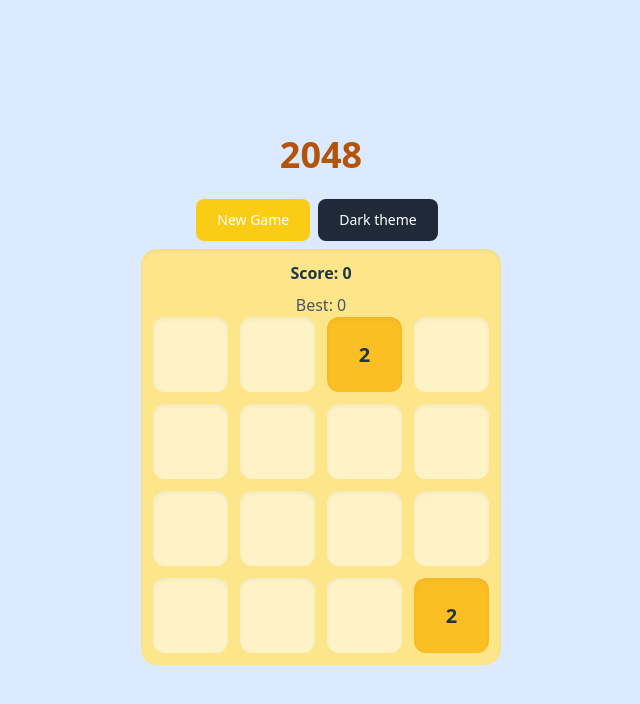
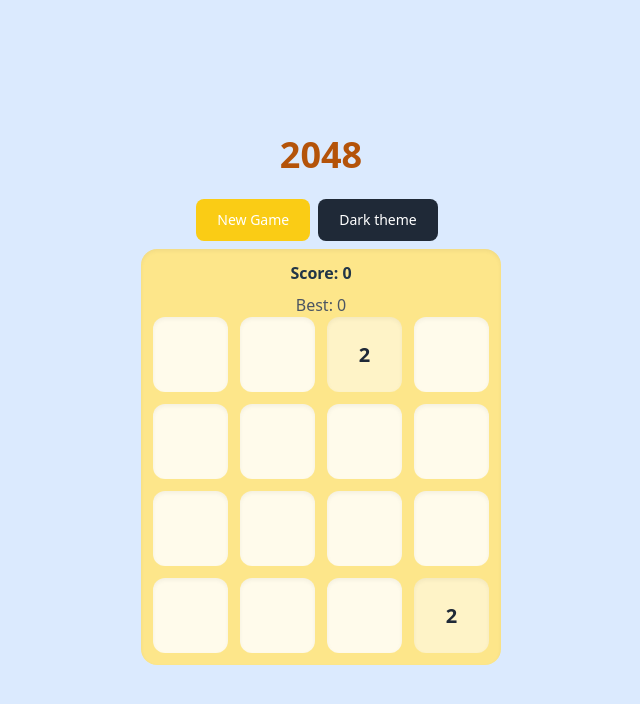
Before and after one commit to ElizabethShestakova/2048-react-ts, a React (Vite) app: page / in a window 1280 px wide. Shown: the top 704 px of the page, without its empty margins (319-959 px from the left). Built offline with nearby package versions, Linux system fonts and the light colour scheme.

Commit message:
animations

```diff
--- a/src/components/Board.tsx
+++ b/src/components/Board.tsx
@@ -24,9 +24,9 @@
             <p className="text-center mb-2 font-semibold">Score: {props.score}</p>
             <div className="text-md text-gray-600">Best: {props.bestScore}</div>
             <div className="grid grid-cols-4 gap-3" style={{ gridAutoRows: "1fr" }}>
-                {props.board.flat().map((cell, i) => (
-                    <Tile key={i} value={cell} />
-                ))}
+                {props.board.map((row, r) =>
+                    row.map((cell, i) => <Tile key={`${r}-${i}-${cell.value}`} cellValue={cell} />)
+                )}
             </div>
         </div>
     )
--- a/src/components/Tile.tsx
+++ b/src/components/Tile.tsx
@@ -1,17 +1,49 @@
+import { motion } from "framer-motion"
 import type { CellValue } from "../utils/board"
 
 interface TileProps {
-    value?: CellValue
+    cellValue?: CellValue
 }
 
-export default function Tile(props: TileProps) {
+export default function Tile({ cellValue }: TileProps) {
+    if (!cellValue) {
+        return (
+            <div className="relative w-full before:content-[''] before:block before:pt-[100%] rounded-xl bg-amber-100" />
+        )
+    }
+
+    const variants = {
+        initial: { scale: cellValue.isNew ? 0 : 1 },
+        animate: {
+            scale: cellValue.isMerged ? [1, 1.2, 1] : 1,
+            transition: { duration: cellValue.isMerged ? 0.2 : 0.15 }
+        }
+    }
+
+    const colorMap: Record<number, string> = {
+        2: "bg-amber-100 text-gray-800",
+        4: "bg-amber-200 text-gray-800",
+        8: "bg-orange-300 text-white",
+        16: "bg-orange-400 text-white",
+        32: "bg-orange-500 text-white",
+        64: "bg-orange-600 text-white",
+        128: "bg-yellow-400 text-white",
+        256: "bg-yellow-500 text-white",
+        512: "bg-yellow-600 text-white",
+        1024: "bg-yellow-700 text-white",
+        2048: "bg-yellow-800 text-white"
+    }
+
     return (
-        <div
+        <motion.div
             className={`relative w-full before:content-[''] before:block before:pt-[100%] rounded-xl shadow-inner flex items-center justify-center text-xl font-bold ${
-                props.value ? "bg-amber-400" : "bg-amber-100"
+                cellValue.value ? colorMap[cellValue.value] : "bg-amber-50"
             }`}
+            initial="initial"
+            animate="animate"
+            variants={variants}
         >
-            <span className="absolute">{props.value || ""}</span>
-        </div>
+            <span className="absolute">{cellValue.value || ""}</span>
+        </motion.div>
     )
 }
--- a/src/hooks/useGameLogic.ts
+++ b/src/hooks/useGameLogic.ts
@@ -58,6 +58,11 @@
             const slideResult = moveLeft(prev)
             return getUpdatedBoard(prev, slideResult)
         })
+        setTimeout(() => {
+            setBoard((b) =>
+                b.map((row) => row.map((cell) => (cell ? { ...cell, isNew: false, isMerged: false } : { value: 0 })))
+            )
+        }, 150)
     }
 
     const slideRight = () => {
@@ -65,6 +70,11 @@
             const slideResult = moveRight(prev)
             return getUpdatedBoard(prev, slideResult)
         })
+        setTimeout(() => {
+            setBoard((b) =>
+                b.map((row) => row.map((cell) => (cell ? { ...cell, isNew: false, isMerged: false } : { value: 0 })))
+            )
+        }, 150)
     }
 
     const slideUp = () => {
@@ -72,6 +82,11 @@
             const slideResult = moveUp(prev)
             return getUpdatedBoard(prev, slideResult)
         })
+        setTimeout(() => {
+            setBoard((b) =>
+                b.map((row) => row.map((cell) => (cell ? { ...cell, isNew: false, isMerged: false } : { value: 0 })))
+            )
+        }, 150)
     }
 
     const slideDown = () => {
@@ -79,6 +94,11 @@
             const slideResult = moveDown(prev)
             return getUpdatedBoard(prev, slideResult)
         })
+        setTimeout(() => {
+            setBoard((b) =>
+                b.map((row) => row.map((cell) => (cell ? { ...cell, isNew: false, isMerged: false } : { value: 0 })))
+            )
+        }, 150)
     }
 
     return { board, score, resetGame, slideLeft, slideRight, slideUp, slideDown, bestScore, gameIsOver }
--- a/src/utils/board.ts
+++ b/src/utils/board.ts
@@ -1,4 +1,8 @@
-export type CellValue = number // 2, 4, 8 ... или пустая ячейка
+export interface CellValue {
+    value: number
+    isNew?: boolean
+    isMerged?: boolean
+}
 export type Board = CellValue[][]
 export interface SlideResult {
     board: Board
@@ -6,7 +10,7 @@
 }
 
 export function createEmptyBoard(): Board {
-    return Array.from({ length: 4 }, () => Array(4).fill(0))
+    return Array.from({ length: 4 }, () => Array(4).fill({ value: 0 }))
 }
 
 export function addRandomTile(board: Board): Board {
@@ -14,19 +18,18 @@
 
     board.forEach((row, r) =>
         row.forEach((cell, c) => {
-            if (cell === 0) emptyCells.push([r, c])
+            if (cell.value === 0) emptyCells.push([r, c])
         })
     )
 
     if (emptyCells.length === 0) return board
 
     const [r, c] = emptyCells[Math.floor(Math.random() * emptyCells.length)]
-    const value = Math.random() < 0.9 ? 2 : 4
-    const newBoard = board.map((row) => [...row])
-    newBoard[r][c] = value
+    const newBoard = board.map((row) => row.map((cell) => (cell ? { ...cell, isNew: false } : 0)))
+    newBoard[r][c] = { value: Math.random() < 0.9 ? 2 : 4, isNew: true }
     return newBoard
 }
 
-export function boardsEqual(a: number[][], b: number[][]) {
+export function boardsEqual(a: Board, b: Board) {
     return a.every((row, i) => row.every((val, j) => val === b[i][j]))
 }
--- a/src/utils/checkGameIsOver.ts
+++ b/src/utils/checkGameIsOver.ts
@@ -12,7 +12,7 @@
 }
 
 function hasEmptyCell(board: Board): boolean {
-    return board.some((row) => row.some((cell) => cell === 0))
+    return board.some((row) => row.some((cell) => cell.value === 0))
 }
 
 function canMove(board: Board): boolean {
@@ -21,7 +21,7 @@
     for (let r = 0; r < size; r++) {
         for (let c = 0; c < size; c++) {
             const current = board[r][c]
-            if (current === 0) continue
+            if (current.value === 0) continue
 
             // можно ли объединить с соседом
             if (r < size - 1 && board[r + 1][c] === current) return true
--- a/src/utils/rowOps.ts
+++ b/src/utils/rowOps.ts
@@ -4,24 +4,25 @@
     let gainedScore = 0
     // убираем пустые
     const newBoard = board.map((row) => {
-        const filtered = row.filter((cell) => cell !== 0)
+        const filtered = row.filter((cell) => cell.value !== 0)
 
         // объединяем одинаковые
         for (let i = 0; i < filtered.length - 1; i++) {
-            if (filtered[i] === filtered[i + 1]) {
-                const mergedValue = filtered[i] * 2
-                filtered[i] = mergedValue
-                filtered[i + 1] = 0
+            if (filtered[i].value === filtered[i + 1].value) {
+                const mergedValue = filtered[i].value * 2
+                filtered[i].value = mergedValue
+                filtered[i].isMerged = true
+                filtered[i + 1].value = 0
                 gainedScore += mergedValue
             }
         }
 
         // убираем нули после слияния
-        const compacted: CellValue[] = filtered.filter((v) => v !== 0)
+        const compacted: CellValue[] = filtered.filter((v) => v.value !== 0)
 
         // добавляем null до длины 4
         while (compacted.length < 4) {
-            compacted.push(0)
+            compacted.push({ value: 0 })
         }
         return compacted
     })
```
